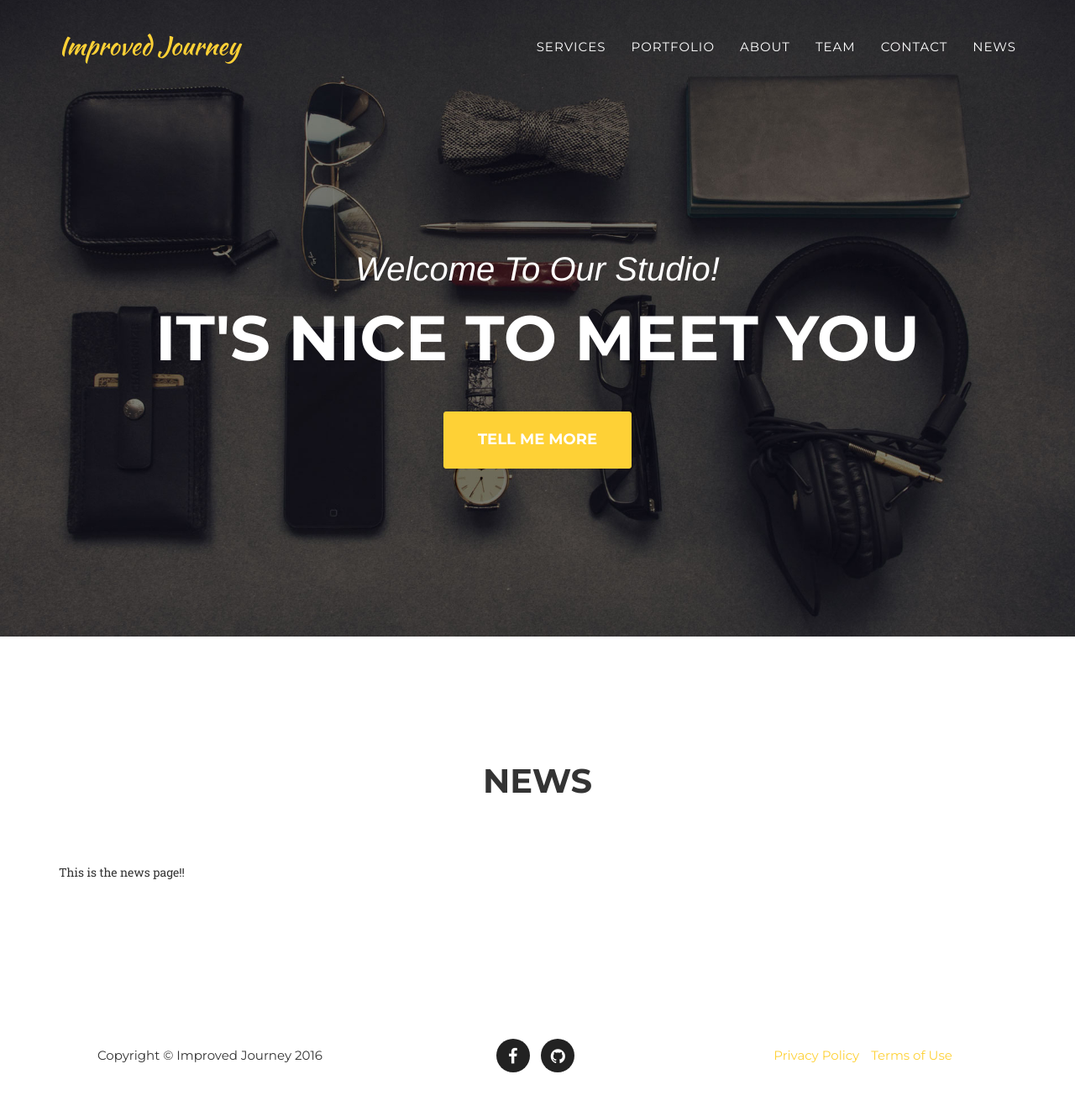
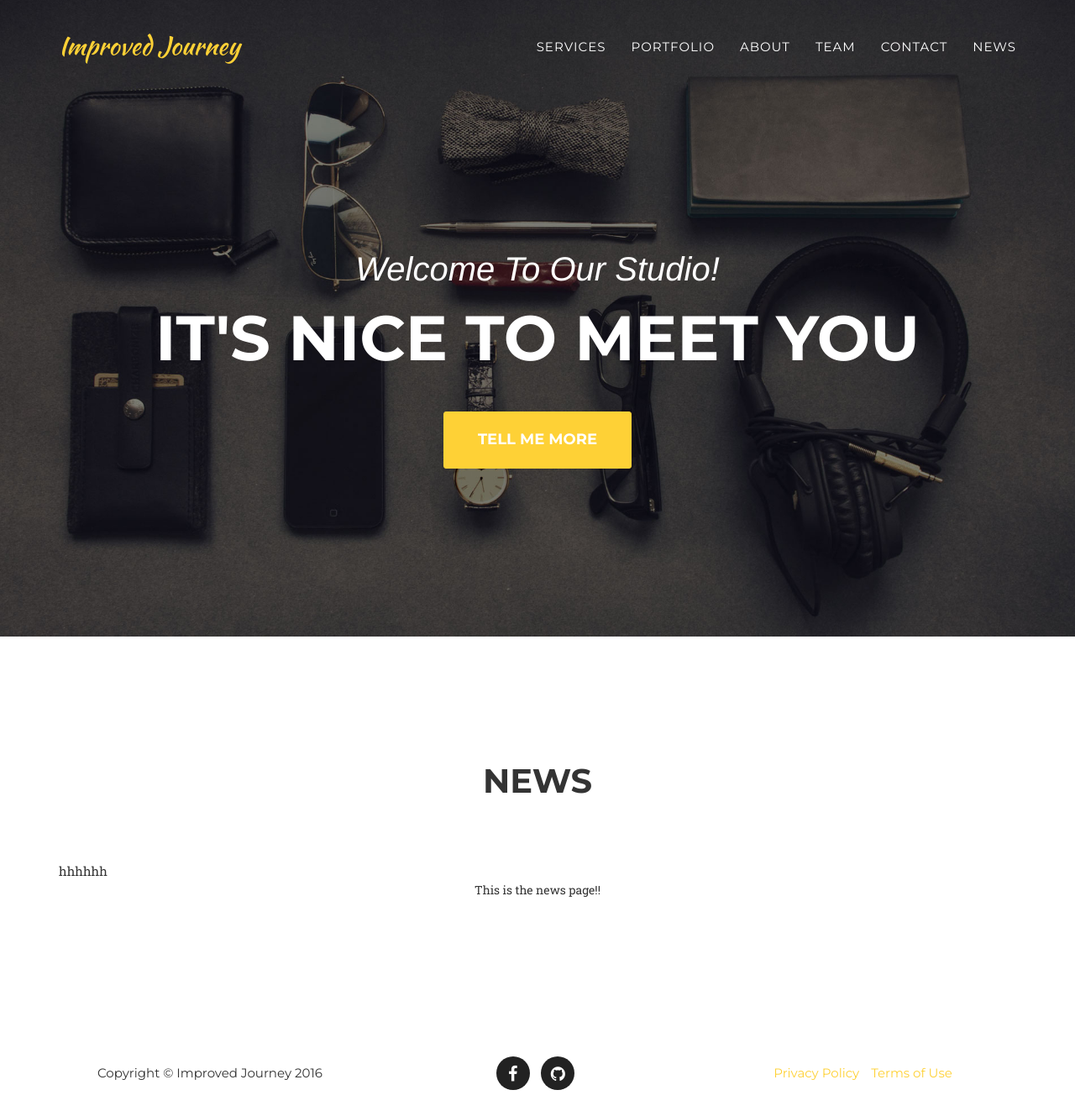
Before and after one commit to scoutscathedralevolcan/improved-journey-jekyll-test, a Jekyll site: the page built from news.md, in a window 1280 px wide and 1323 px high. Shown: the whole window at 84% size. Built offline with Jekyll 4.4.1, drawn with Linux system fonts in a browser that asks for light colours; some web fonts are replaced.

Commit message:
Add page top to nav, update page layout, update pages titles

```diff
--- a/_includes/head.html
+++ b/_includes/head.html
@@ -1,7 +1,7 @@
 <head>
     <meta charset="utf-8">
     <meta http-equiv="X-UA-Compatible" content="IE=edge">
-    <title>{% if page.title %}{{ page.title }}{% else %}{{ site.title }}{% endif %}</title>
+    <title>{% if page.title %}{{ site.title }} - {{ page.title }}{% else %}{{ site.title }}{% endif %}</title>
     <meta name="viewport" content="width=device-width">
     <meta name="description" content="{{ site.description }}">
     <link rel="canonical" href="{{ page.url | replace:'index.html','' | prepend: site.baseurl | prepend: site.url }}">
--- a/_includes/navbar-header.html
+++ b/_includes/navbar-header.html
@@ -16,6 +16,16 @@
             <div class="collapse navbar-collapse" id="bs-example-navbar-collapse-1">
                 <ul class="nav navbar-nav navbar-right">
 
+		  {% if page.url == "/index.html" %}
+		    <li class="hidden">
+		      <a href="#page-top"></a>
+                    </li>
+		  {% else %}
+		    <li class="hidden">
+		      <a href="{{ site.baseurl }}#page-top"></a>
+                    </li>
+		  {% endif %}
+
                     {% for nav_hash in site.scrollnav %}
 		      {% for nav_item in nav_hash %}
 			{% if page.url == "/index.html" %}
@@ -33,7 +43,8 @@
                     {% for nav_hash in site.nav %}
 		      {% for nav_item in nav_hash %}
 			<li>
-			  <a class="page-scroll" href="{{ site.baseurl }}{{ nav_item[1] }}">{{ nav_item[0] }}</a>
+<!-- 			  <a class="page-scroll" href="{{ site.baseurl }}{{ nav_item[1] }}">{{ nav_item[0] }}</a> -->
+			  <a href="{{ site.baseurl }}{{ nav_item[1] }}">{{ nav_item[0] }}</a>
 			</li>
 		      {% endfor %}
 		    {% endfor %}
--- a/_layouts/page.html
+++ b/_layouts/page.html
@@ -9,9 +9,9 @@
 	<h2 class="section-heading">{{ page.title }}</h2>
         <h3 class="section-subheading text-muted">{{ page.description }}</h3>
       </div>
+    </div>hhhhhh
+    <div class="row text-center">
+      {{ content }}
     </div>
-
-    {{ content }}
-
   </div>
 </section>
```
